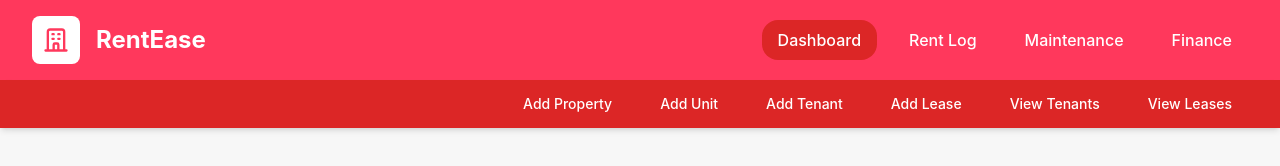
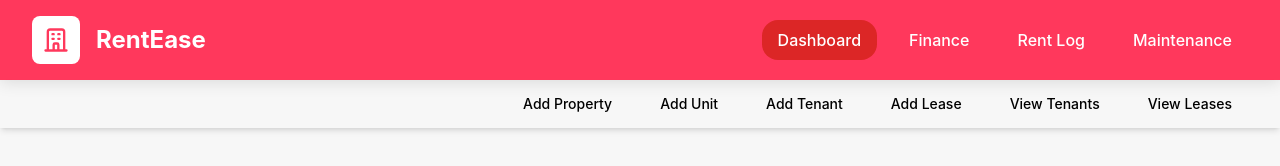
Before and after one commit to babineax/rent-tracker, a React (Vite) app in the folder rent-management/: page /dashboard in a window 1280 px wide. Shown: the top 166 px of the page. Built offline with nearby package versions, Linux system fonts and the light colour scheme; no server answers; the database is empty.

Commit message:
Sprint 2 changes

```diff
--- a/rent-management/package.json
+++ b/rent-management/package.json
@@ -15,9 +15,9 @@
   "dependencies": {
     "@supabase/supabase-js": "^2.54.0",
     "@tailwindcss/postcss": "^4.1.11",
-    "jspdf": "^2.5.2",
-    "jspdf-autotable": "^3.8.3",
     "framer-motion": "^12.23.12",
+    "jspdf": "^3.0.1",
+    "jspdf-autotable": "^5.0.2",
     "lucide-react": "^0.540.0",
     "react": "^19.1.0",
     "react-dom": "^19.1.0",
--- a/rent-management/src/components/Navigation.jsx
+++ b/rent-management/src/components/Navigation.jsx
@@ -25,41 +25,42 @@ function Navigation() {
               <Link to="/dashboard" className={`px-3 sm:px-4 py-2 rounded-airbnb-lg text-sm sm:text-base font-medium transition-all duration-200 ${isActive('/dashboard')}`}>
                 Dashboard
               </Link>
+              <Link to="/dashboard/finance" className={`px-3 sm:px-4 py-2 rounded-airbnb-lg text-sm sm:text-base font-medium transition-all duration-200 ${isActive('/dashboard/finance')}`}>
+                Finance
+              </Link>
               <Link to="/dashboard/rent-log" className={`px-3 sm:px-4 py-2 rounded-airbnb-lg text-sm sm:text-base font-medium transition-all duration-200 ${isActive('/dashboard/rent-log')}`}>
                 Rent Log
               </Link>
               <Link to="/dashboard/maintenance" className={`px-3 sm:px-4 py-2 rounded-airbnb-lg text-sm sm:text-base font-medium transition-all duration-200 ${isActive('/dashboard/maintenance')}`}>
                 Maintenance
               </Link>
-              <Link to="/dashboard/finance" className={`px-3 sm:px-4 py-2 rounded-airbnb-lg text-sm sm:text-base font-medium transition-all duration-200 ${isActive('/dashboard/finance')}`}>
-                Finance
-              </Link>
+
             </div>
           </div>
         </div>
       </nav>
 
       {/* Secondary Navbar */}
-      <nav className="bg-airbnb-red-600 text-white shadow-md">
+      <nav className="bg-airbnb-white-600 text-black shadow-md">
   <div className="container mx-auto px-4 sm:px-6 lg:px-8">
     <div className="flex justify-end items-center h-12">
       <div className="flex space-x-2 sm:space-x-4">
-              <Link to="/dashboard/add-property" className={`px-3 sm:px-4 py-1 rounded-airbnb-lg text-xs sm:text-sm font-medium transition-all duration-200 ${isActive('/dashboard/add-property')}`}>
+        <Link to="/dashboard/add-property" className={`px-3 sm:px-4 py-1 rounded-airbnb-lg text-xs sm:text-sm font-medium transition-all duration-200 ${location.pathname === '/dashboard/add-property' ? 'bg-white text-airbnb-red-600' : 'text-black hover:bg-white hover:text-airbnb-red-600'}`}>
           Add Property
         </Link>
-              <Link to="/dashboard/add-unit" className={`px-3 sm:px-4 py-1 rounded-airbnb-lg text-xs sm:text-sm font-medium transition-all duration-200 ${isActive('/dashboard/add-unit')}`}>
+        <Link to="/dashboard/add-unit" className={`px-3 sm:px-4 py-1 rounded-airbnb-lg text-xs sm:text-sm font-medium transition-all duration-200 ${location.pathname === '/dashboard/add-unit' ? 'bg-white text-airbnb-red-600' : 'text-black hover:bg-white hover:text-airbnb-red-600'}`}>
           Add Unit
         </Link>
-              <Link to="/dashboard/add-tenant" className={`px-3 sm:px-4 py-1 rounded-airbnb-lg text-xs sm:text-sm font-medium transition-all duration-200 ${isActive('/dashboard/add-tenant')}`}>
+        <Link to="/dashboard/add-tenant" className={`px-3 sm:px-4 py-1 rounded-airbnb-lg text-xs sm:text-sm font-medium transition-all duration-200 ${location.pathname === '/dashboard/add-tenant' ? 'bg-white text-airbnb-red-600' : 'text-black hover:bg-white hover:text-airbnb-red-600'}`}>
           Add Tenant
         </Link>
-              <Link to="/dashboard/add-lease" className={`px-3 sm:px-4 py-1 rounded-airbnb-lg text-xs sm:text-sm font-medium transition-all duration-200 ${isActive('/dashboard/add-lease')}`}>
+        <Link to="/dashboard/add-lease" className={`px-3 sm:px-4 py-1 rounded-airbnb-lg text-xs sm:text-sm font-medium transition-all duration-200 ${location.pathname === '/dashboard/add-lease' ? 'bg-white text-airbnb-red-600' : 'text-black hover:bg-white hover:text-airbnb-red-600'}`}>
           Add Lease
         </Link>
-              <Link to="/dashboard/tenants" className={`px-3 sm:px-4 py-1 rounded-airbnb-lg text-xs sm:text-sm font-medium transition-all duration-200 ${isActive('/dashboard/tenants')}`}>
+        <Link to="/dashboard/tenants" className={`px-3 sm:px-4 py-1 rounded-airbnb-lg text-xs sm:text-sm font-medium transition-all duration-200 ${location.pathname === '/dashboard/tenants' ? 'bg-white text-airbnb-red-600' : 'text-black hover:bg-white hover:text-airbnb-red-600'}`}>
           View Tenants
         </Link>
-              <Link to="/dashboard/leases" className={`px-3 sm:px-4 py-1 rounded-airbnb-lg text-xs sm:text-sm font-medium transition-all duration-200 ${isActive('/dashboard/leases')}`}>
+        <Link to="/dashboard/leases" className={`px-3 sm:px-4 py-1 rounded-airbnb-lg text-xs sm:text-sm font-medium transition-all duration-200 ${location.pathname === '/dashboard/leases' ? 'bg-white text-airbnb-red-600' : 'text-black hover:bg-white hover:text-airbnb-red-600'}`}>
           View Leases
         </Link>
             </div>
```
Also changed, not shown: 1 other file (tests, documents, lock files or other folders). Lines whose indentation alone changed are shown as unchanged.
